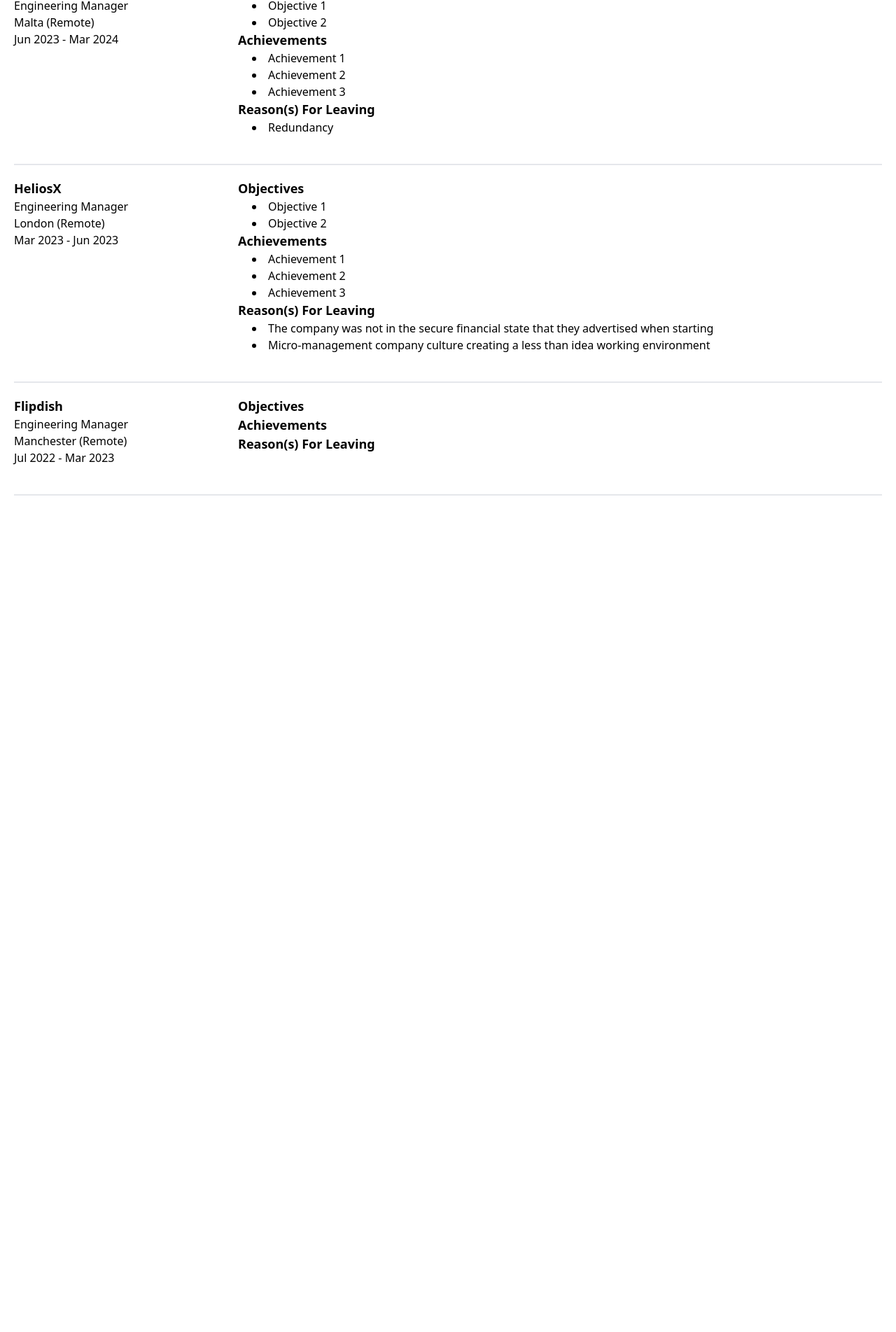
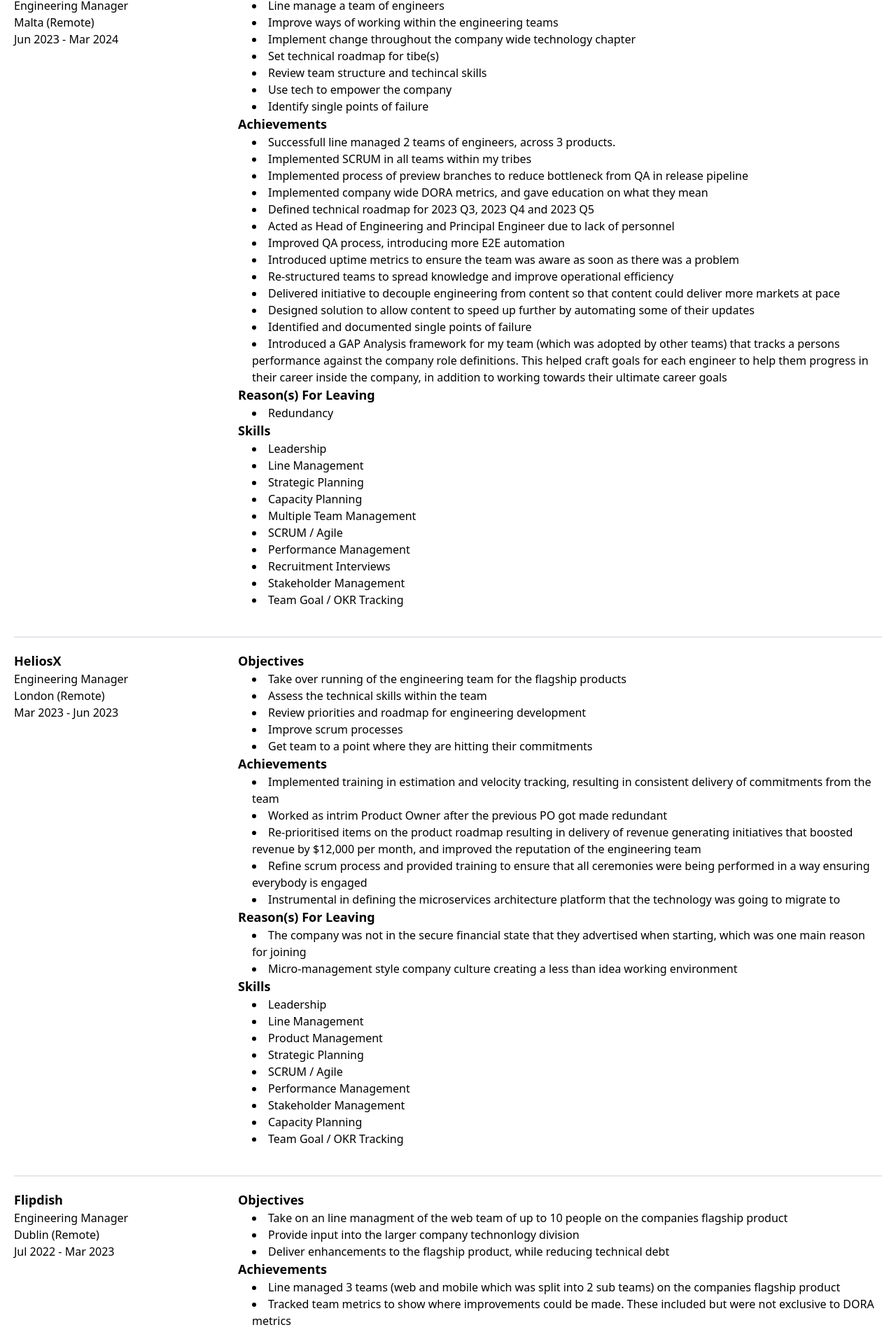
Before and after one commit to DavidChristopherJohnson/dcjohnson-v3, a Next.js app: page /cv in a window 1280 px wide. Shown: the part 195-2098 px from the top of the page at 70% size. Before the commit the page ends 923 px from the top, so only its background shows below. Built offline with nearby package versions, Linux system fonts and the light colour scheme.

Commit message:
Enabling CV for past 3 jobs

```diff
--- a/components/job-info.tsx
+++ b/components/job-info.tsx
@@ -7,5 +7,6 @@
         <JobSection title="Objectives" items={info.objectives} />
         <JobSection title="Achievements" items={info.achievements} />
         <JobSection title="Reason(s) For Leaving" items={info.reasonForLeaving} />
+        <JobSection title="Skills" items={info.skills} />
     </div>
 }
--- a/components/job-section.tsx
+++ b/components/job-section.tsx
@@ -1,4 +1,6 @@
 export default function JobSection({ title, items }: { title: string, items: Array<String> }) {
+    if(!items.length) return;
+
     return <>
         <h2>{title}</h2>
         <ul className="list-disc list-inside pl-5 max-sm:pb-2">
--- a/components/main-header.tsx
+++ b/components/main-header.tsx
@@ -12,7 +12,7 @@
     href:'/cv',
     text: 'CV',
     uniqueKey: 'cv',
-    visible: false
+    visible: true
 }
 ]
 
--- a/data/jobs/and-digital.ts
+++ b/data/jobs/and-digital.ts
@@ -13,7 +13,8 @@
         objectives: [],
         achievements: [],
         reasonForLeaving: ["The company was not in the secure financial state that they advertised when starting",
-            "Micro-management company culture creating a less than idea working environment"]
+            "Micro-management company culture creating a less than idea working environment"],
+        skills: []
 
     }
 }
--- a/data/jobs/blexr.ts
+++ b/data/jobs/blexr.ts
@@ -10,12 +10,38 @@
     dateFrom: setDate('Jun 2023'),
     dateTo: setDate('Mar 2024'),
     jobInfo: {
-        objectives: ["Objective 1",
-            "Objective 2"],
-        achievements: ["Achievement 1",
-            "Achievement 2",
-            "Achievement 3"],
-        reasonForLeaving: ["Redundancy"]
-
+        objectives: ["Line manage a team of engineers",
+            "Improve ways of working within the engineering teams",
+            "Implement change throughout the company wide technology chapter",
+            "Set technical roadmap for tibe(s)",
+            "Review team structure and techincal skills",
+            "Use tech to empower the company",
+            "Identify single points of failure"
+        ],
+        achievements: ["Successfull line managed 2 teams of engineers, across 3 products.",
+            "Implemented SCRUM in all teams within my tribes",
+            "Implemented process of preview branches to reduce bottleneck from QA in release pipeline",
+            "Implemented company wide DORA metrics, and gave education on what they mean",
+            "Defined technical roadmap for 2023 Q3, 2023 Q4 and 2023 Q5",
+            "Acted as Head of Engineering and Principal Engineer due to lack of personnel",
+            "Improved QA process, introducing more E2E automation",
+            "Introduced uptime metrics to ensure the team was aware as soon as there was a problem",
+            "Re-structured teams to spread knowledge and improve operational efficiency",
+            "Delivered initiative to decouple engineering from content so that content could deliver more markets at pace",
+            "Designed solution to allow content to speed up further by automating some of their updates",
+            "Identified and documented single points of failure",
+            "Introduced a GAP Analysis framework for my team (which was adopted by other teams) that tracks a persons performance against the company role definitions. This helped craft goals for each engineer to help them progress in their career inside the company, in addition to working towards their ultimate career goals"
+        ],
+        reasonForLeaving: ["Redundancy"],
+        skills: ["Leadership",
+            "Line Management",
+            "Strategic Planning",
+            "Capacity Planning",
+            "Multiple Team Management",
+            "SCRUM / Agile",
+            "Performance Management",
+            "Recruitment Interviews",
+            "Stakeholder Management",
+            "Team Goal / OKR Tracking"]
     }
 }
--- a/data/jobs/flipdish.ts
+++ b/data/jobs/flipdish.ts
@@ -6,13 +6,32 @@
     identifier: "Flipdish-2022",
     company: "Flipdish",
     role: "Engineering Manager",
-    location: "Manchester (Remote)",
+    location: "Dublin (Remote)",
     dateFrom: setDate('Jul 2022'),
     dateTo: setDate('Mar 2023'),
     jobInfo: {
-        objectives: [],
-        achievements: [],
-        reasonForLeaving: []
-
+        objectives: ["Take on an line managment of the web team of up to 10 people on the companies flagship product",
+            "Provide input into the larger company technonlogy division",
+            "Deliver enhancements to the flagship product, while reducing technical debt"],
+        achievements: ["Line managed 3 teams (web and mobile which was split into 2 sub teams) on the companies flagship product",
+            "Tracked team metrics to show where improvements could be made. These included but were not exclusive to DORA metrics",
+            "Reduced mission critical techincal debt around mobile, where there were unsupported dependencies",
+            "Reduced cost of Google Maps by 1/3rd saving the company $1,500 per month",
+        "Implementing recaptcha on forms within the site, to prevent attacks from automated bots",
+        "Improved accuracy of estimations and consistency in team commitments",
+        "Implementing SCRUM ways of working",
+        "Implementation of 'Friday Fun' to improve the overall company culture"
+    ],
+        reasonForLeaving: [],
+        skills: ["Leadership",
+        "Line Management",
+        "Strategic Planning",
+        "Multiple Team Management",
+        "SCRUM / Agile",
+        "Performance Management",
+        "Recruitment",
+        "Capacity Planning",
+        "Stakeholder Management",
+        "Team Goal / OKR Tracking"]
     }
 }
--- a/data/jobs/heliosx.ts
+++ b/data/jobs/heliosx.ts
@@ -10,13 +10,18 @@
     dateFrom: setDate('Mar 2023'),
     dateTo: setDate('Jun 2023'),
     jobInfo: {
-        objectives: ["Objective 1",
-            "Objective 2"],
-        achievements: ["Achievement 1",
-            "Achievement 2",
-            "Achievement 3"],
-        reasonForLeaving: ["The company was not in the secure financial state that they advertised when starting",
-            "Micro-management company culture creating a less than idea working environment"]
-
+        objectives: ["Take over running of the engineering team for the flagship products",
+            "Assess the technical skills within the team",
+            "Review priorities and roadmap for engineering development",
+            "Improve scrum processes",
+            "Get team to a point where they are hitting their commitments"],
+        achievements: ["Implemented training in estimation and velocity tracking, resulting in consistent delivery of commitments from the team",
+            "Worked as intrim Product Owner after the previous PO got made redundant",
+            "Re-prioritised items on the product roadmap resulting in delivery of revenue generating initiatives that boosted revenue by $12,000 per month, and improved the reputation of the engineering team",
+            "Refine scrum process and provided training to ensure that all ceremonies were being performed in a way ensuring everybody is engaged",
+            "Instrumental in defining the microservices architecture platform that the technology was going to migrate to"],
+        reasonForLeaving: ["The company was not in the secure financial state that they advertised when starting, which was one main reason for joining",
+            "Micro-management style company culture creating a less than idea working environment"],
+        skills: ['Leadership', 'Line Management', 'Product Management', 'Strategic Planning', 'SCRUM / Agile', 'Performance Management', 'Stakeholder Management', "Capacity Planning", 'Team Goal / OKR Tracking']
     }
 }
--- a/data/jobs/truepill.ts
+++ b/data/jobs/truepill.ts
@@ -13,7 +13,8 @@
         objectives: [],
         achievements: [],
         reasonForLeaving: ["The company was not in the secure financial state that they advertised when starting",
-            "Micro-management company culture creating a less than idea working environment"]
+            "Micro-management company culture creating a less than idea working environment"],
+    skills: []
 
     }
 }
--- a/interfaces/job-info.interface.ts
+++ b/interfaces/job-info.interface.ts
@@ -2,4 +2,5 @@
     objectives: Array<String>
     achievements: Array<String>
     reasonForLeaving: Array<string>
+    skills: Array<String>
 }
```
